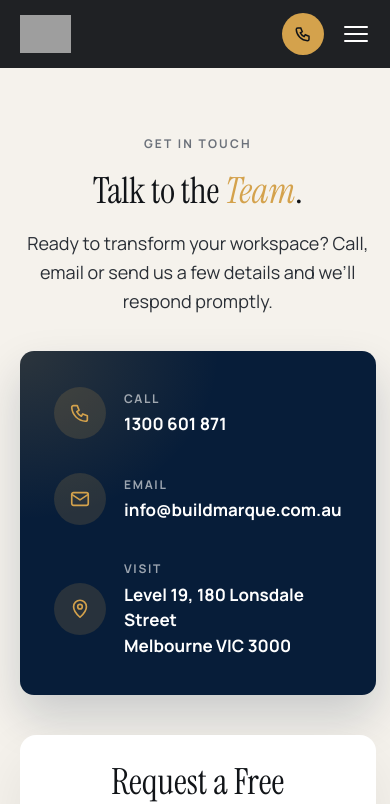
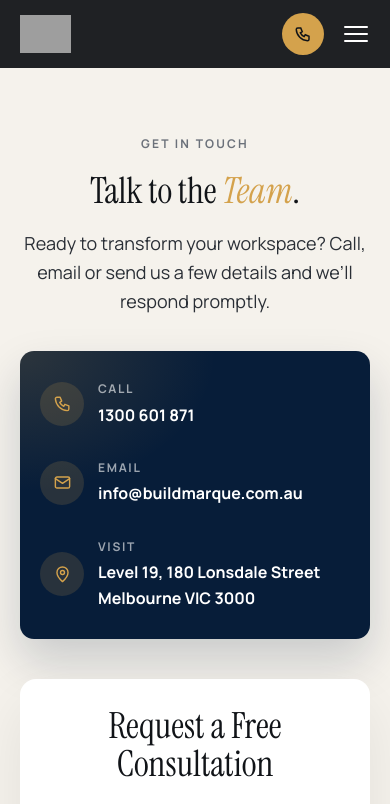
Before and after one commit to AAvancena-web/BuildMarqueDesign, a plain HTML site: page contact.html in a window 390 px wide. Shown: the top 804 px of the page. Drawn offline with Linux system fonts and the light colour scheme; grey boxes are pictures that could not be loaded.

Commit message:
Contact page: fix horizontal scroll on small phones
Co-Authored-By: Claude Opus 5.5 <noreply@anthropic.com>
Claude-Session: https://claude.ai/code/session_015dRXpWFwhbAmb6Xw9tVFAw

```diff
--- a/assets/css/style.css
+++ b/assets/css/style.css
@@ -1737,3 +1737,15 @@ footer .fbadges img { height: 40px; width: auto; }
 .info-card:hover .ii { background: var(--brass); color: var(--navy-deep); }
 .info-card small { color: rgba(255,255,255,.6); margin-bottom: 4px; }
 .info-card b { color: #fff; font-size: clamp(17px, 1.4vw, 20px); }
+
+/* Contact page on small phones: never wider than the screen */
+.contact-grid > * { min-width: 0; }
+.info-card .it { min-width: 0; }
+.info-card b { overflow-wrap: anywhere; }
+@media (max-width: 680px) {
+  .info-cards { padding: 16px 12px; }
+  .info-card { gap: 14px; padding: 12px 8px; }
+  .info-card .ii { width: 44px; height: 44px; }
+  .info-card .ii svg { width: 19px; height: 19px; }
+  .info-card b { font-size: 16px; }
+}
--- a/contact.html
+++ b/contact.html
@@ -8,7 +8,7 @@
   <link rel="preconnect" href="https://fonts.googleapis.com">
   <link rel="preconnect" href="https://fonts.gstatic.com" crossorigin>
   <link href="https://fonts.googleapis.com/css2?family=Instrument+Serif:ital@0;1&family=Manrope:wght@400;500;600;700&display=swap" rel="stylesheet">
-  <link rel="stylesheet" href="assets/css/style.css?v=113">
+  <link rel="stylesheet" href="assets/css/style.css?v=114">
 </head>
 <body>
 
@@ -159,7 +159,7 @@
     <div class="base"><span>Copyright © 2026 - BuildMarque. All rights reserved.</span><span>Designed By <a href="https://www.digitalmovement.com.au/" target="_blank" rel="noopener">Digital Movement</a></span></div>
   </div>
 </footer>
-<script src="assets/js/main.js?v=113"></script>
+<script src="assets/js/main.js?v=114"></script>
 <a class="float-call" href="tel:1300601871" aria-label="Call BuildMarque on 1300 601 871"><svg viewBox="0 0 24 24" fill="none" stroke="currentColor" stroke-width="2"><path d="M5 4h4l2 5-2.5 1.5a11 11 0 005 5L15 13l5 2v4a2 2 0 01-2 2A16 16 0 013 6a2 2 0 012-2z"/></svg>Call Us Now</a>
 </body>
 </html>
```
Also changed, not shown: about.html (+2 -2 lines), allied-health.html (+2 -2 lines), corporate-offices.html (+2 -2 lines), dental-practices.html (+2 -2 lines), faq.html (+2 -2 lines), gym-fitouts.html (+2 -2 lines), healthcare-fitouts.html (+2 -2 lines), index.html (+2 -2 lines), industries.html (+2 -2 lines), medical-centres.html (+2 -2 lines), pharmacy-fitouts.html (+2 -2 lines), project.html (+2 -2 lines), projects.html (+2 -2 lines), radiology-fitouts.html (+2 -2 lines), 1 more files.
